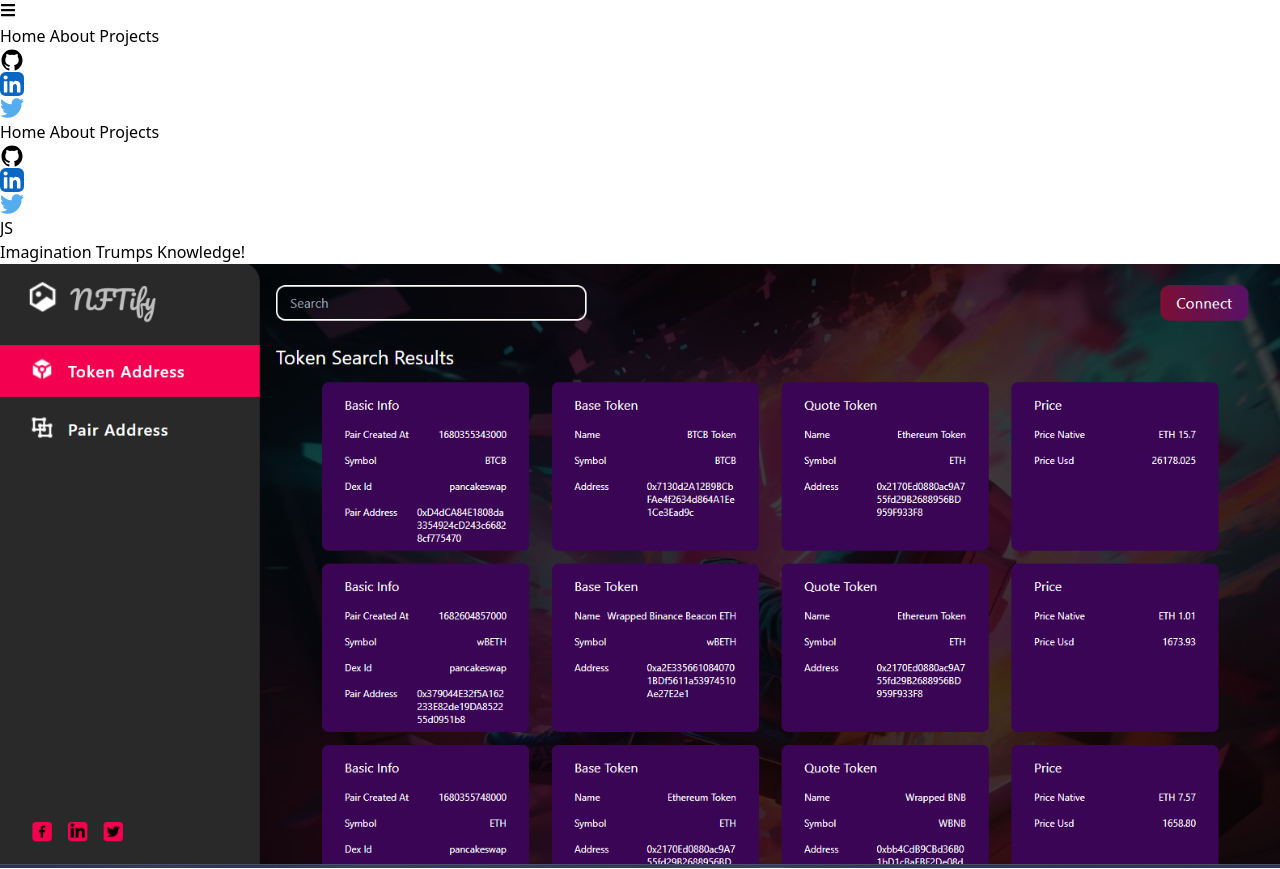
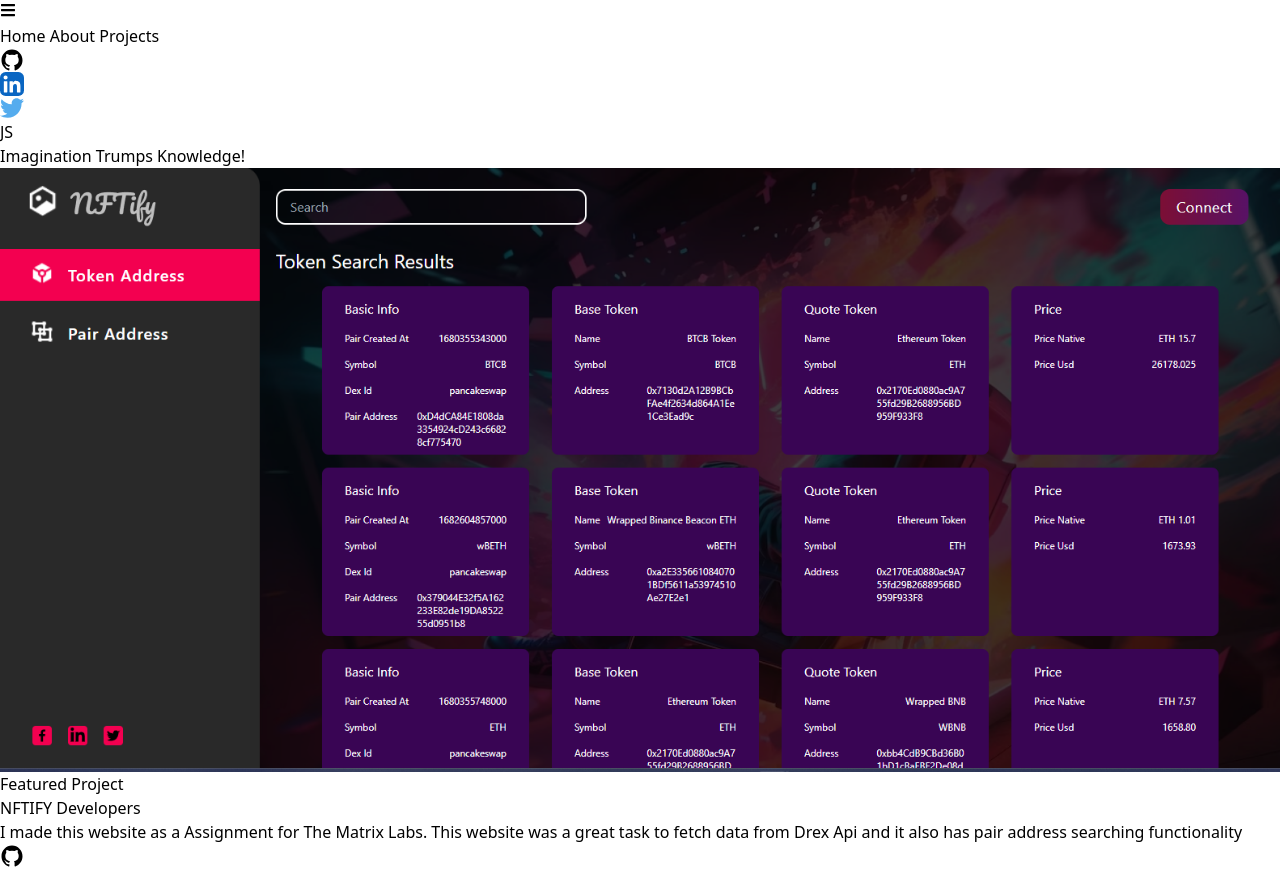
Before and after one commit to ucantbe-jagmeet/jagmeet-portfolio, a Next.js app: page /project in a window 1280 px wide. Shown: the top 869 px of the page. Built offline with nearby package versions, Linux system fonts and the light colour scheme.

Commit message:
snall navbar done

```diff
--- a/src/components/Navbar.jsx
+++ b/src/components/Navbar.jsx
@@ -51,7 +51,7 @@ const navIcons = [
 const CustomLink = ({ href, title, className = "" }) => {
   const router = useRouter();
   return (
-    <Link href={href} className={`${className} relative group`}>
+    <Link href={href} className={`${className} relative group `}>
       {title}
       <span
         className={`h-[1px] inline-block bg-dark absolute left-0 -bottom-0.5 group-hover:w-full transition-[width] ease duration-300 ${
@@ -65,10 +65,40 @@ const CustomLink = ({ href, title, className = "" }) => {
     </Link>
   );
 };
+const CustomMobileLink = ({ href, title, className = "", toggle }) => {
+  const router = useRouter();
+
+  const handleClick = () => {
+    toggle();
+    router.push(href);
+  };
+
+  return (
+    <button
+      className={`${className} relative group text-light dark:text-dark my-2`}
+      onClick={handleClick}
+    >
+      {title}
+      <span
+        className={`h-[1px] inline-block bg-dark absolute left-0 -bottom-0.5 group-hover:w-full transition-[width] ease duration-300 ${
+          router.asPath === href ? "w-full" : "w-0"
+        }
+        dark:bg-light
+        `}
+      >
+        &nbsp;
+      </span>
+    </button>
+  );
+};
 
 const Navbar = () => {
   const [mode, setMode] = useThemeSwitcher();
   const [isOpen, setIsOpen] = useState(false);
+
+  const handleClick = () => {
+    setIsOpen(!isOpen);
+  };
 
   return (
     <header className="w-full px-28 py-7 font-medium flex items-center justify-between dark:text-light relative">
@@ -121,21 +151,23 @@ const Navbar = () => {
         </nav>
       </div>
 
-      <div className="min-w-[70vw] flex flex-col justify-between items-center fixed top-1/2 left-1/2 -translate-x-1/2 -translate-y-1/2 z-30 bg-dark">
-        <nav>
+      {isOpen ? (
+        <div className="min-w-[80vw] min-h-[70vh] flex flex-col justify-evenly items-center fixed top-1/2 left-1/2 -translate-x-1/2 -translate-y-1/2 z-30 bg-dark/90 dark:bg-light/60 rounded-lg backdrop-blur-md ">
+          <nav className="flex items-center flex-col justify-center">
             {navPages.map((page, index) => {
               return (
-              <CustomLink
+                <CustomMobileLink
                   key={index}
                   href={page.href}
-                className={index === 0 ? "mr-4" : "mx-4"}
                   title={page.title}
+                  toggle={handleClick}
+                  className="md:text-2xl text-xl"
                 />
               );
             })}
           </nav>
-
-        <nav className="flex items-center justify-center flex-wrap gap-x-5">
+          <nav className="flex items-center justify-center flex-wrap gap-5 mt-10">
+            <div className="w-full h-[2px]  rounded-full bg-white dark:bg-black " />
             {navIcons.map((icon, index) => {
               return (
                 <motion.a
@@ -145,6 +177,7 @@ const Navbar = () => {
                   title={icon.title}
                   whileHover={{ y: -2 }}
                   whileTap={{ scale: 0.9 }}
+                  className="md:text-lg text-xl"
                 >
                   {icon.icon}
                 </motion.a>
@@ -165,6 +198,7 @@ const Navbar = () => {
         </button> */}
           </nav>
         </div>
+      ) : null}
 
       <div className="absolute left-[50%]  translate-x-[-50%] top-1">
         <Logo />
```
Lines whose indentation alone changed are shown as unchanged.
